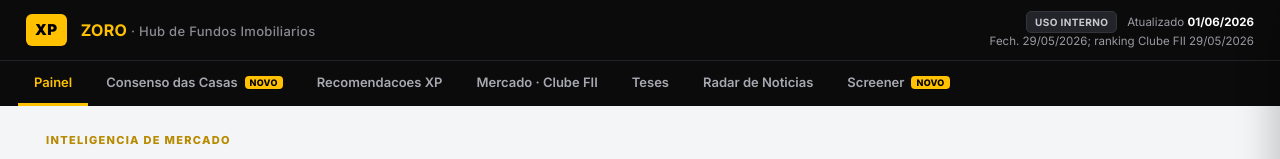
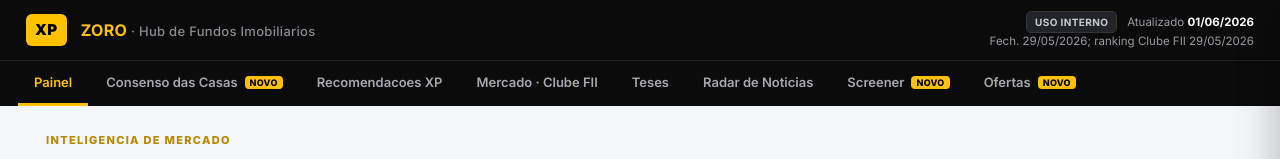
Before and after one commit to ConsultoriaXP/zoro-portal, a plain HTML site: page index.html in a window 1280 px wide. Shown: the top 159 px of the page. Drawn offline with nearby package versions, Linux system fonts and the light colour scheme.

Commit message:
Add 'Ofertas' button to navigation

```diff
--- a/index.html
+++ b/index.html
@@ -152,7 +152,7 @@
 <button data-t="rec">Recomendacoes XP</button>
 <button data-t="mercado">Mercado &middot; Clube FII</button>
 <button data-t="teses">Teses</button>
-<button data-t="news">Radar de Noticias</button><button data-t="screener">Screener <span class="tag">NOVO</span></button>
+<button data-t="news">Radar de Noticias</button><button data-t="screener">Screener <span class="tag">NOVO</span></button><button onclick="window.location.href='ofertas.html'">Ofertas <span class="tag">NOVO</span></button>
 </nav>
 
 <div class="wrap">
```
